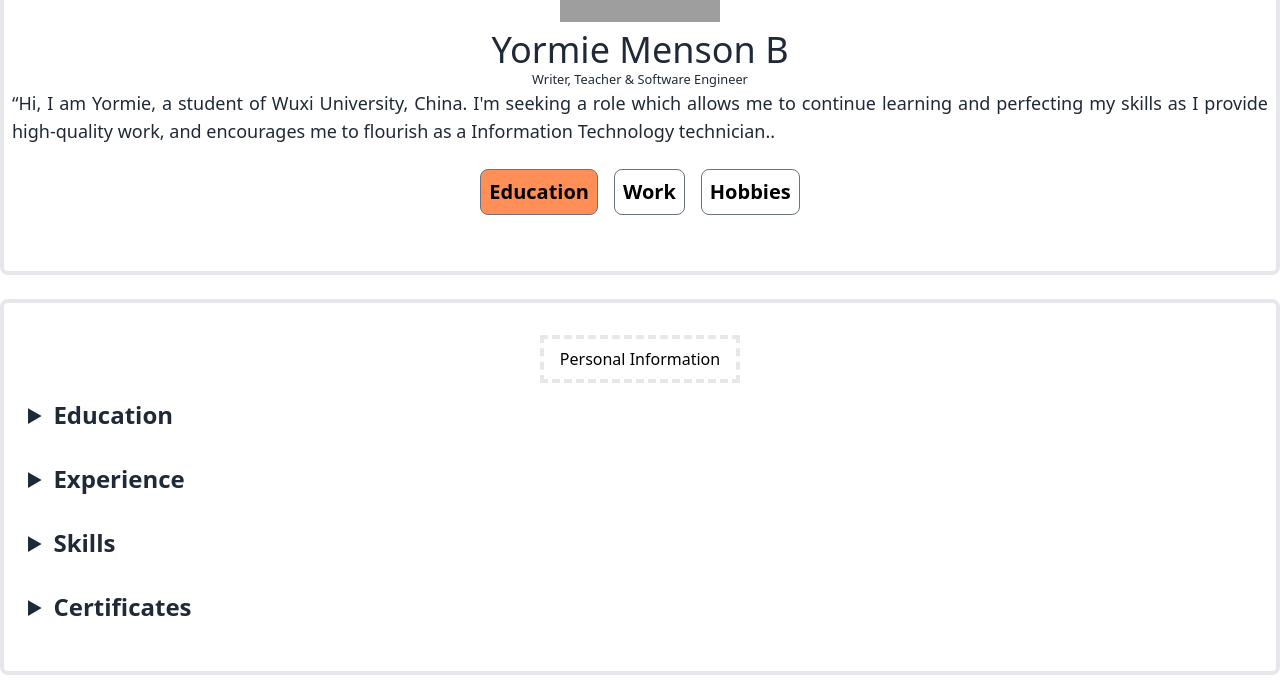
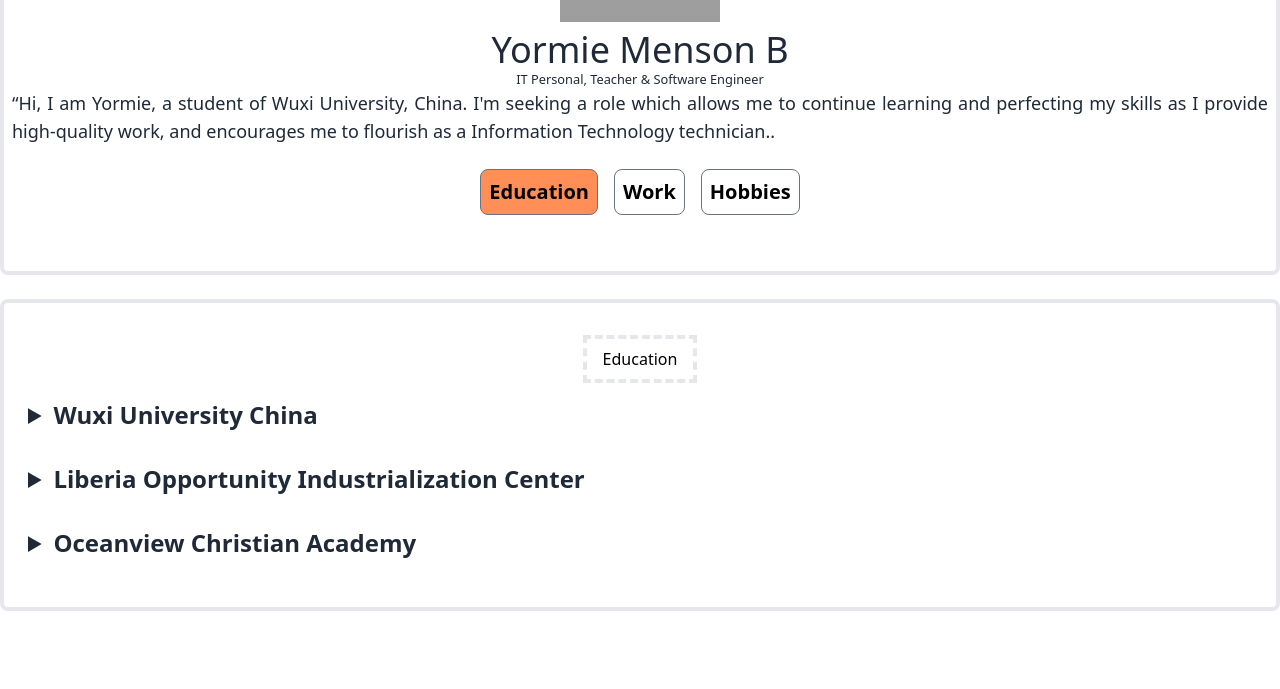
Before and after one commit to Mensonb/yormie-portfolio-page, a React (Create React App) app: page / in a window 1280 px wide. Shown: the part 254-943 px from the top of the page. After the commit the page ends 913 px from the top, so only its background shows below. Built offline with nearby package versions, Linux system fonts and the light colour scheme; grey boxes are pictures that could not be loaded.

Commit message:
November 28 update

```diff
--- a/src/components/AuthorCard.js
+++ b/src/components/AuthorCard.js
@@ -25,7 +25,7 @@ setIsActive({
         </div>
         <div id="content" class="prose lg:prose-xl px-2">
           <h1 class="text-center text-gray-800 text-4xl capitalize font-medium">Yormie Menson B</h1>
-          <small class="text-center block text-md text-gray-800">Writer, Teacher &amp; Software Engineer</small>
+          <small class="text-center block text-md text-gray-800">IT Personal, Teacher &amp; Software Engineer</small>
           <p class="text-justify text-lg text-gray-800">“Hi, I am Yormie, a student of Wuxi University, China. I'm seeking a role which allows me to
 continue learning and perfecting my skills as I provide high-quality work, and encourages me to
 flourish as a Information Technology technician..</p>
--- a/src/components/Education.js
+++ b/src/components/Education.js
@@ -6,12 +6,12 @@ export default function Education(){
 
 <div id="education" class="bg-[#fff] h-auto my-6 py-8 rounded-lg border-4">
               <div class="flex justify-center">
-                <h3 class="border-4 w-25  border-dashed px-4 py-2">Personal Information</h3>
+                <h3 class="border-4 w-25  border-dashed px-4 py-2">Education</h3>
               </div>
 
               <details class="px-6 py-4">
-                <summary class="font-bold text-2xl text-gray-800">Education</summary>
-                <p><b>Wuxi University, China</b></p>
+                <summary class="font-bold text-2xl text-gray-800">Wuxi University China</summary>
+
                 <p><i>2019-2023</i></p>
                 <p>Bachelor Degree Candidate, Computer Science &amp; Technology</p>
 
@@ -19,32 +19,20 @@ export default function Education(){
               </details>
 
               <details class="px-6 py-4">
-                <summary class="font-bold text-2xl text-gray-800">Experience</summary>
-                <p><b>Peculiar Treasure International School</b></p>
-                <p><i>September 2016-June 2018</i></p>
-                <p>Math Teacher, Elementary &amp; Junior High</p><br/>
+                <summary class="font-bold text-2xl text-gray-800">Liberia Opportunity Industrialization Center</summary>
 
-                <p><b>Liberia Domestic Airport Authority</b></p>
-                <p><i>June 2015-August 2017</i></p>
-                <p>Electrician &amp; Maintenance Services</p>
+
+
               </details>
 
               <details class="px-6 py-4">
-                <summary class="font-bold text-2xl text-gray-800">Skills</summary>
-               <ul>
-                <li>- HTML</li>
-                <li>- CSS</li>
-                <li>- Database Fundamental</li>
-                <li>- MS Word</li>
-                <li>- Power point</li>
-               </ul>
+                <summary class="font-bold text-2xl text-gray-800">Oceanview Christian Academy</summary>
+
+
+
               </details>
 
-              <details class="px-6 py-4">
-                <summary class="font-bold text-2xl text-gray-800">Certificates</summary>
-                <p><b>2016-2018 - </b>====</p>
-                <p><b>2015-2016 - </b>====</p>
-              </details>
+
     </div>
 
     )
--- a/src/components/Navbar.js
+++ b/src/components/Navbar.js
@@ -84,6 +84,7 @@ export default function Navbar(){
                       font-medium
                       text-gray-900
                     ">
+
 
                       Projects
 
--- a/src/components/Work.js
+++ b/src/components/Work.js
@@ -11,20 +11,23 @@ export default function Work(){
 
               <details class="px-6 py-4">
                 <summary class="font-bold text-2xl text-gray-800">Ministry Of Health</summary>
-                <p>Epcot is a theme park at Walt Disney World Resort featuring exciting attractions, international
-                  pavilions, award-winning fireworks and seasonal special events.</p>
+                <p>- Currently volunteering at the Ministry of Health Mental health unit</p>
               </details>
 
               <details class="px-6 py-4">
                 <summary class="font-bold text-2xl text-gray-800">Peculiar Treasure International School</summary>
-                <p>Epcot is a theme park at Walt Disney World Resort featuring exciting attractions, international
-                  pavilions, award-winning fireworks and seasonal special events.</p>
+                <ul>
+                  <li></li>
+                </ul>
+                <p>- My time the above institution I served as Math Teacher for the Elementary and Junior High division </p>
+                <p>- Also served on the Program and planning committee at the institution</p>
+                <p></p>
               </details>
 
               <details class="px-6 py-4">
                 <summary class="font-bold text-2xl text-gray-800">Liberia Domestic Airport Authority</summary>
-                <p>Epcot is a theme park at Walt Disney World Resort featuring exciting attractions, international
-                  pavilions, award-winning fireworks and seasonal special events.</p>
+                <p>- Intern student at the above entity in the Electricial and Maintenance department</p>
+                <p>- Inspect install and troubleshoot all electrical issues</p>
               </details>
 
             </div>
--- a/src/routes/contact.js
+++ b/src/routes/contact.js
@@ -27,12 +27,10 @@ export default function Contact(){
                   xl:text-[40px]
                   "
                   >
-                  GET IN TOUCH WITH US
+                  GET IN TOUCH WITH YORMIE
                </h2>
-               <p class="text-base text-body-color leading-relaxed mb-9">
-                  Lorem ipsum dolor sit amet, consectetur adipiscing elit, sed do
-                  eius tempor incididunt ut labore et dolore magna aliqua. Ut enim
-                  adiqua minim veniam quis nostrud exercitation ullamco
+               <p class="text-base text-body-color leading-relaxed mb-9 tx-center">
+                  Hey Dear! I am here to help you bring Information Technology closer to you. I am here to make your work easier
                </p>
 
             </div>
```
